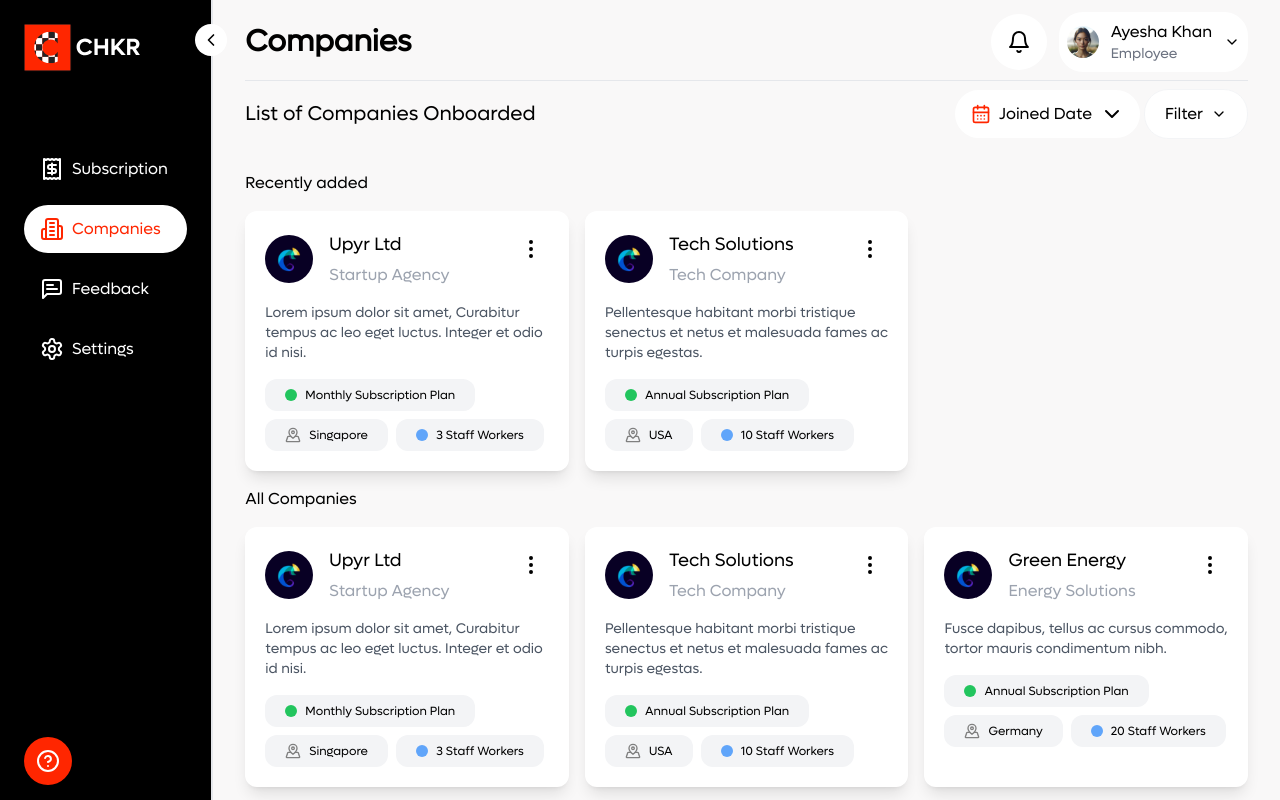
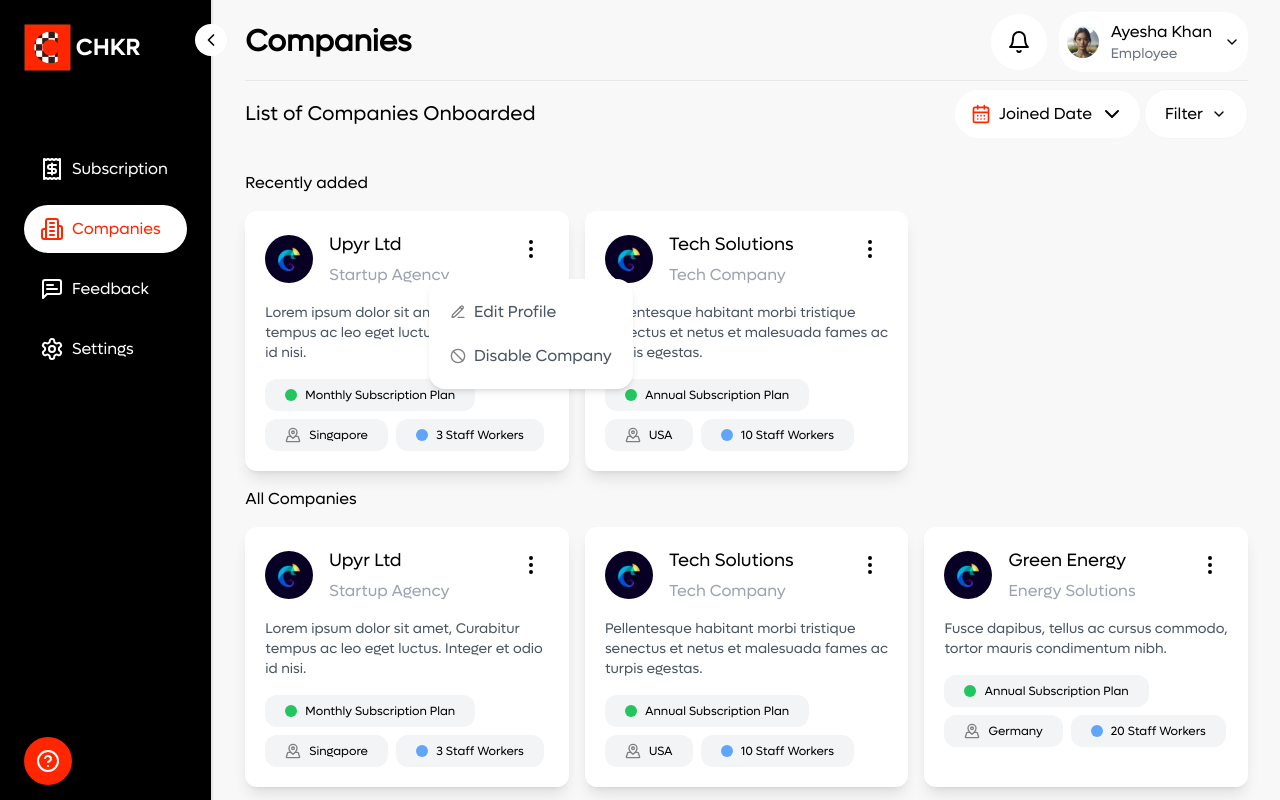
Before and after one commit to abrauf18/chkr, a Next.js app: page /admin/companies in a window 1280 px wide. Both pictures are taken after a click on the button 530 px from the left and 249 px from the top of the page. Built offline with nearby package versions, Linux system fonts and the light colour scheme.

Commit message:
feat: updated deleted modal for different roles

```diff
--- a/components/modules/super-admin/admins/delete-modal.tsx
+++ b/components/modules/super-admin/admins/delete-modal.tsx
@@ -1,5 +1,6 @@
 'use client'
 import React from 'react'
+import { usePathname } from 'next/navigation'
 import {
   Dialog,
   DialogContent,
@@ -11,13 +12,22 @@ import {
 import DeleteIcon from '@/assets/icons/delete-icon'
 import CancelCircle from '@/assets/icons/cancel-circle-half-dot'
 import { Button } from '@/components/ui/button'
-
+import { Trash2 } from 'lucide-react'
 
 export default function DeleteModal() {
+  const pathname = usePathname();
+
   return (
     <Dialog>
       <DialogTrigger>
+        {pathname === '/company-admin/jobs' || pathname === '/super-admin/admins' ? (
           <DeleteIcon />
+        ) : pathname === '/super-admin/companies' ? (
+          <div className="flex items-center p-2 gap-2 hover:bg-gray-100">
+            <Trash2 className="w-4 h-4" color="gray" />
+            <span className="text-gray-600">Delete Company</span>
+          </div>
+        ) : null}
       </DialogTrigger>
       <DialogContent
         className="bg-white md:max-w-1/2 mobile:max-w-[90%] max-h-[80vh] overflow-y-auto overflow-x-hidden rounded-3xl"
@@ -27,7 +37,7 @@ export default function DeleteModal() {
             <div className='flex flex-col justify-center items-center mt-10 gap-6'>
               <CancelCircle/>
               <h1 className='text-2xl font-medium text-black'>Are you sure?</h1>
-          <p className='font-normal text-lg text-center'>Do you really want to delete this? after deleting you can’t undone this</p>
+              <p className='font-normal text-lg text-center'>Do you really want to delete this? After deleting you can’t undo this</p>
               <div className='flex w-full justify-between'>
                 <Button className='text-white rounded-3xl px-5'>
                   Cancel
@@ -41,6 +51,5 @@ export default function DeleteModal() {
         </DialogHeader>
       </DialogContent>
     </Dialog>
-
   )
 }
--- a/components/modules/super-admin/companies/card-options.tsx
+++ b/components/modules/super-admin/companies/card-options.tsx
@@ -1,37 +1,42 @@
 'use client'
 import React, { useEffect, useState } from "react";
+import { usePathname } from 'next/navigation';
 import {
   DropdownMenu,
   DropdownMenuContent,
   DropdownMenuTrigger,
 } from "@/components/ui/dropdown-menu";
 import { cn } from "@/lib/utils";
-import { EllipsisVertical, Trash2 } from "lucide-react";
+import { Ban, EllipsisVertical, Trash2 } from "lucide-react";
 import CompanyDetailsModal from "./company-details-modal";
+import DeleteModal from "../admins/delete-modal";
 
-export default function accountDropdown() {
+export default function AccountDropdown() {
   const [open, setOpen] = useState(false);
-
+  const pathname = usePathname();
 
   return (
     <DropdownMenu onOpenChange={(e) => setOpen(e)} open={open}>
       <DropdownMenuTrigger
         className={cn(
-          "outline-none bg-white/10 h-9 w-9 border border-white/10 hover:border-white/20 active:border-white/40  transition-all duration-300  flex items-center justify-center rounded-full",
+          "outline-none bg-white/10 h-9 w-9 border border-white/10 hover:border-white/20 active:border-white/40 transition-all duration-300 flex items-center justify-center rounded-full",
           open && "border-white/40"
         )}
       >
         <EllipsisVertical />
       </DropdownMenuTrigger>
-      {/* <DropdownMenuContent className='flex flex-col gap-1 mt-2 bg-white p-3 border border-white/10 z-[10] menu-shadow rounded-[16px]'>
+      <DropdownMenuContent className='flex flex-col gap-1 mt-2 bg-white p-3 border border-white/10 z-[10] menu-shadow rounded-[16px]'>
         <div>
           <CompanyDetailsModal />
         </div>
-        <div className="flex items-center p-2 gap-2 hover:bg-gray-100">
-          <Trash2 className="w-4 h-4" color="gray" />
-          <span className="text-gray-600">Delete Company</span>
-        </div>
-      </DropdownMenuContent> */}
+          <div className="flex items-center p-2 gap-2 hover:bg-gray-100">
+            <Ban className="w-4 h-4" color="gray" />
+            <span className="text-gray-600">Disable Company</span>
+          </div>
+        {pathname !== '/admin/companies' && (
+        <DeleteModal/>
+        )}
+      </DropdownMenuContent>
     </DropdownMenu>
   );
 }
```
Lines whose indentation alone changed are shown as unchanged.
